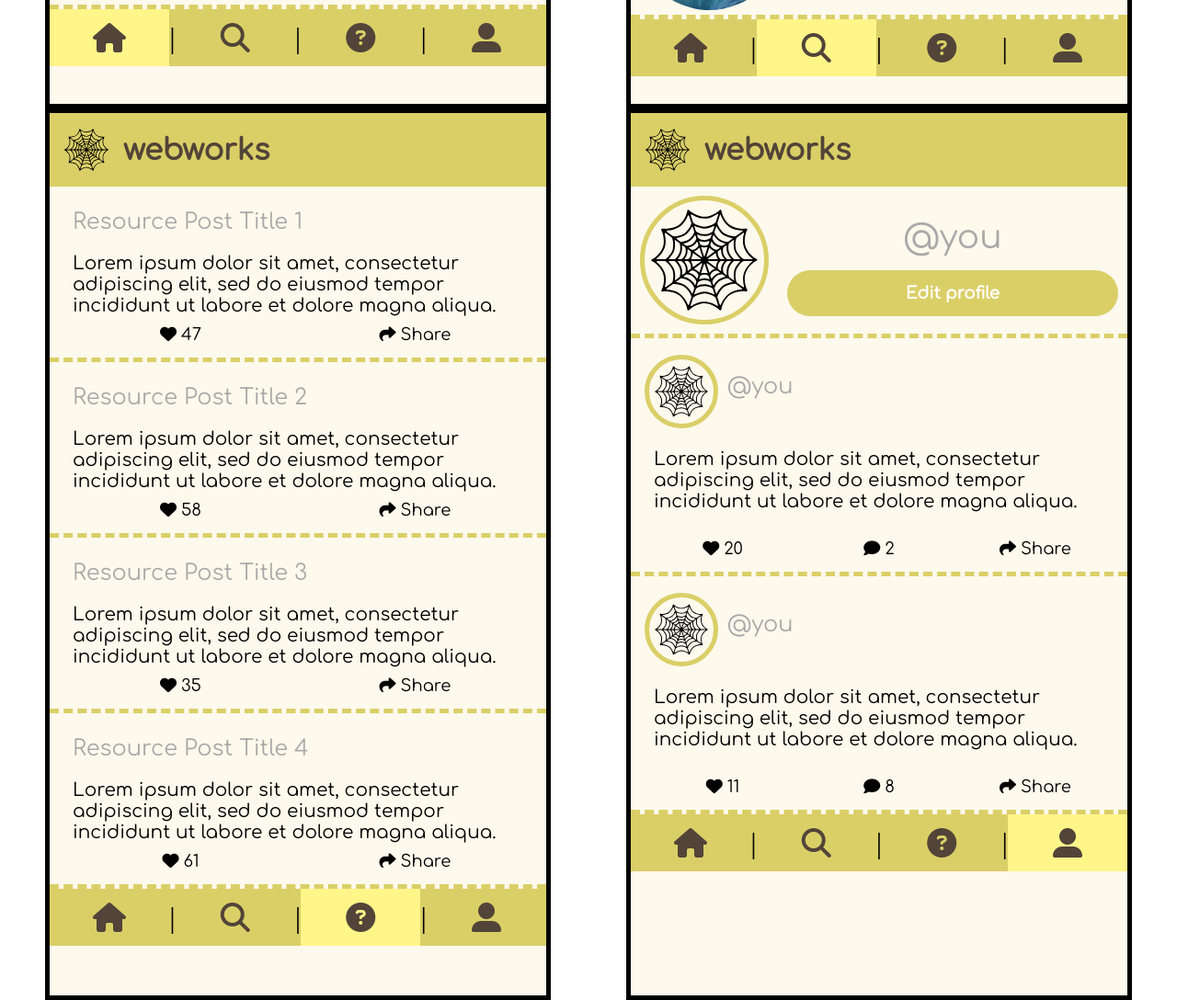
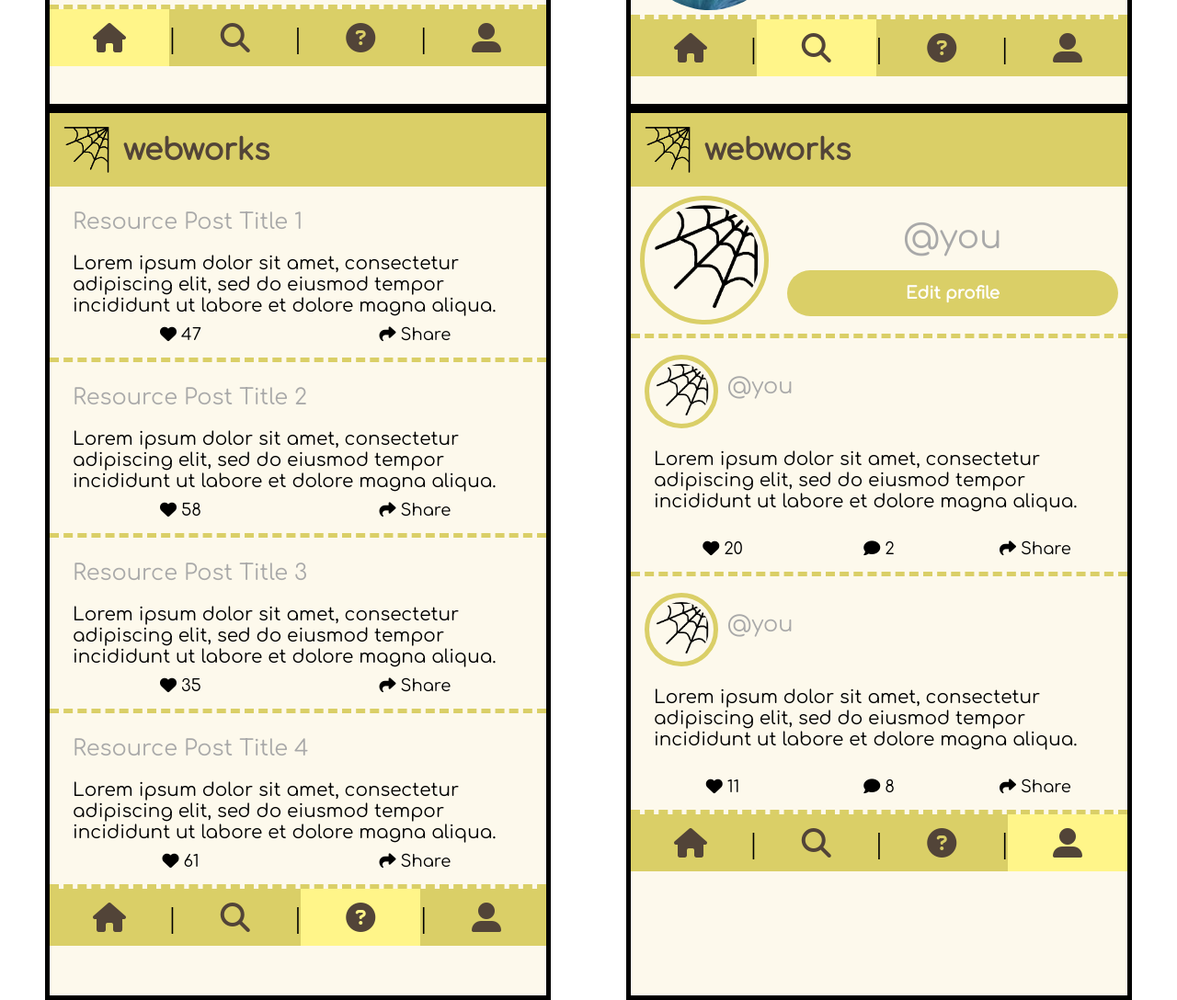
Before and after one commit to bash-theo/webworks-concept, a plain HTML site: page index.html in a window 1280 px wide. Shown: the part 860-1948 px from the top of the page at 92% size. Drawn offline with Linux system fonts and the light colour scheme.

Commit message:
(9:32 AM, 30 Nov 2020)
> Replaced logo and did some shoe-shining on the website

```diff
--- a/index.html
+++ b/index.html
@@ -21,7 +21,7 @@
 
             <header>
 
-                <img src="spiderweb.svg">
+                <img src="logo.png">
 
                 <h1>webworks</h1>
 
@@ -85,7 +85,7 @@
 
             <header>
 
-                <img src="spiderweb.svg">
+                <img src="logo.png">
 
                 <h1>webworks</h1>
 
@@ -133,7 +133,7 @@
 
             <header>
 
-                <img src="spiderweb.svg">
+                <img src="logo.png">
 
                 <h1>webworks</h1>
 
@@ -200,14 +200,14 @@
 
             <header>
 
-                <img src="spiderweb.svg">
+                <img src="logo.png">
 
                 <h1>webworks</h1>
 
             </header>
 
             <div class="profile-top">
-                <img src="spiderweb.svg">
+                <img src="logo.png">
                 <div>
                     <p>@you</p>
                     <button>Edit profile</button>
@@ -216,7 +216,7 @@
 
             <div class="post-container">
                 <div class="top">
-                    <img src="spiderweb.svg">
+                    <img src="logo.png">
                     <p>@you</p>
                 </div>
                 <p>Lorem ipsum dolor sit amet, consectetur adipiscing elit, sed do eiusmod tempor incididunt ut labore et dolore magna aliqua.</p>
@@ -228,7 +228,7 @@
             </div>
             <div class="post-container">
                 <div class="top">
-                    <img src="spiderweb.svg">
+                    <img src="logo.png">
                     <p>@you</p>
                 </div>
                 <p>Lorem ipsum dolor sit amet, consectetur adipiscing elit, sed do eiusmod tempor incididunt ut labore et dolore magna aliqua.</p>
```
Also changed, not shown: logo.png (added), spiderweb.svg (deleted).
